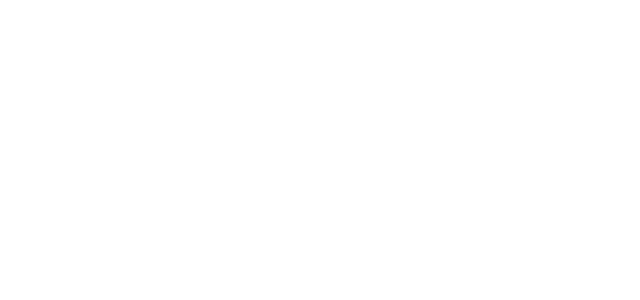
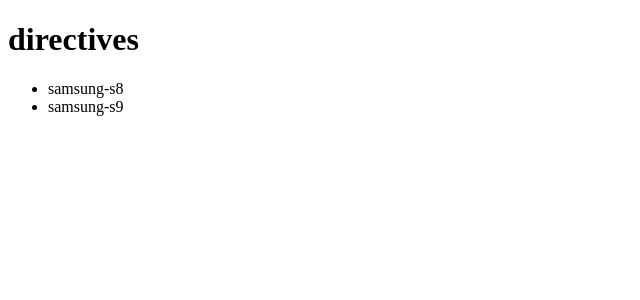
Before and after one commit to mohamadrzfatery/vue-training, a Nuxt app: page /directives in a window 1280 px wide. Before the commit this address had no page. Shown: the top 300 px of the page, without its empty margins (0-640 px from the left). Built offline with nearby package versions, Linux system fonts and the light colour scheme.

Commit message:
directives(v-for, v-show, v-if)

```diff
--- /dev/null
+++ b/pages/directives.vue
@@ -0,0 +1,35 @@
+<template>
+  <div>
+    <h1>directives</h1>
+    <ul>
+      <template v-for="(item, key) in filterList">
+        <li :key="key">
+          <!-- v-if="item.id !== 1" -->
+          <!-- v-show preformance behtari dare chone item ro az bein nemibare faghat display=none mishe-->
+          {{ item.productName }}
+        </li>
+      </template>
+    </ul>
+  </div>
+</template>
+
+<script>
+export default {
+  data() {
+    return {
+      list: [
+        { id: 1, productName: 'samsung-s5' },
+        { id: 2, productName: 'samsung-s8' },
+        { id: 3, productName: 'samsung-s9' },
+      ],
+    }
+  },
+  computed: {
+    filterList() {
+      return this.list.filter((item) => item.id !== 1) // v-if="item.id !== 1" ino bejaye v-if benevis chon to v-for v-if bezani performance khoob dar nemiad
+    },
+  },
+}
+</script>
+
+<style></style>
```
